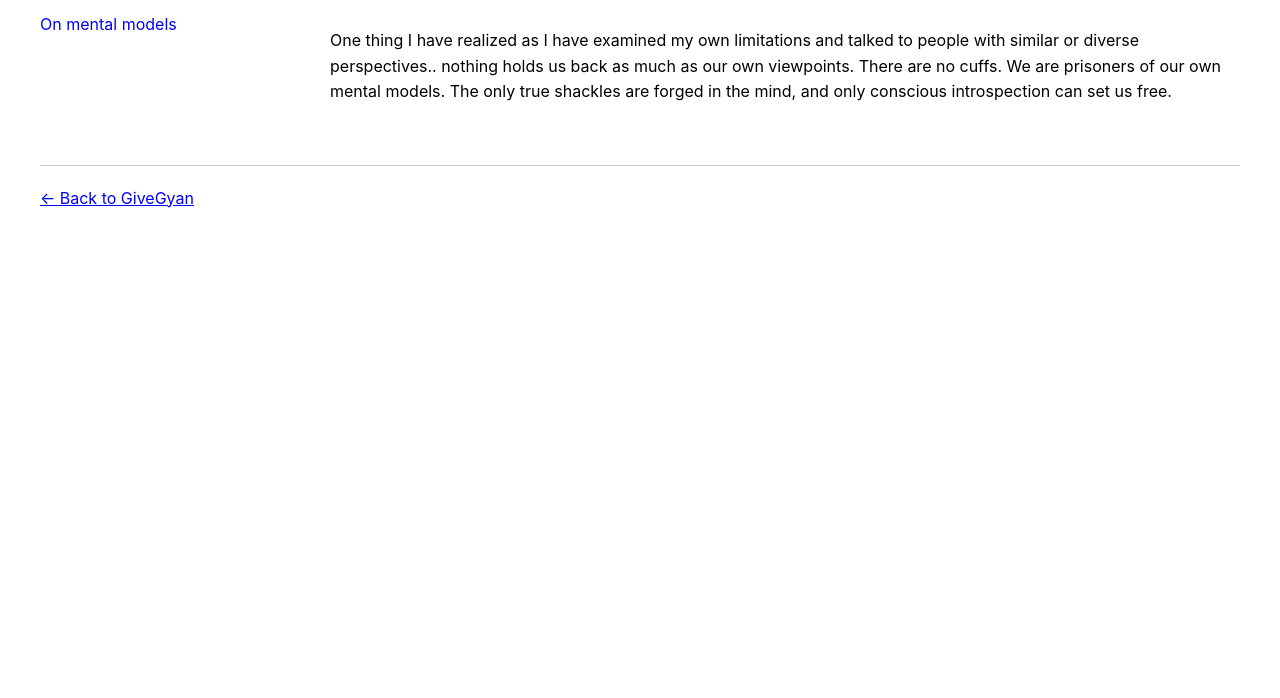
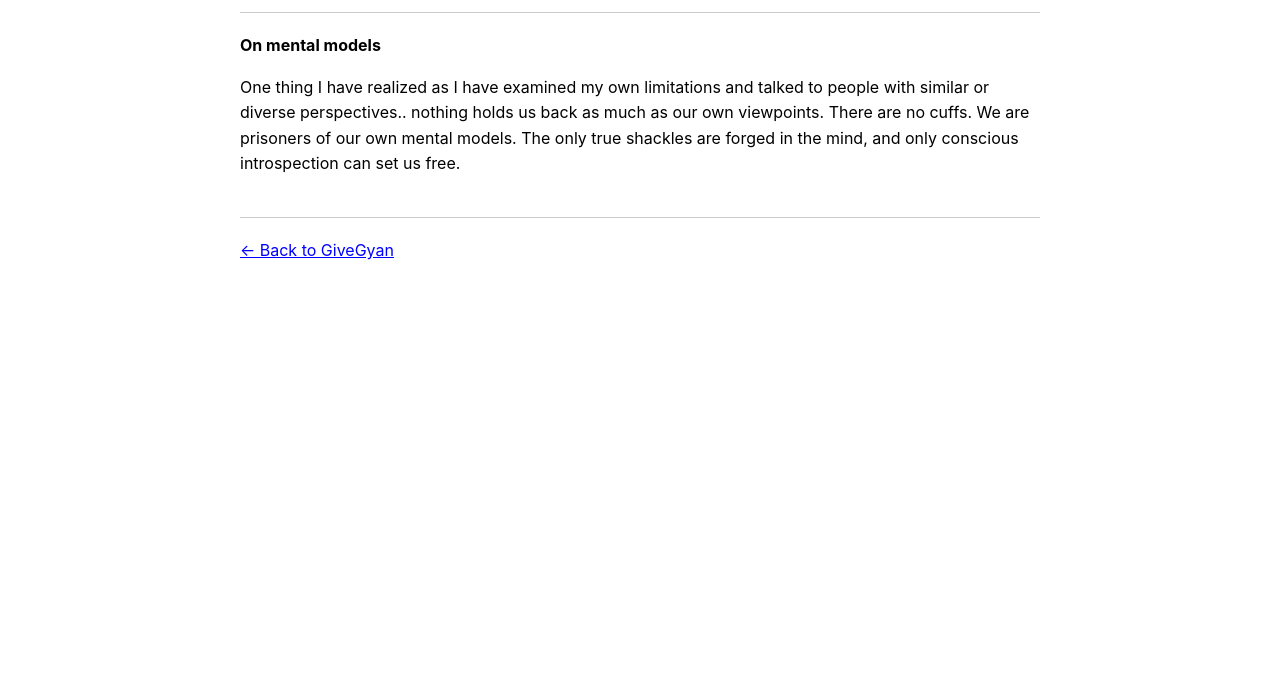
Before and after one commit to peeyushr/givegyan.com, a plain HTML site: page life.html in a window 1280 px wide. Shown: the part 102-800 px from the top of the page. Drawn offline with Linux system fonts and the light colour scheme.

Commit message:
Hide TOC sections while keeping HTML structure

```diff
--- a/life.html
+++ b/life.html
@@ -8,7 +8,7 @@
         body {
             font-family: -apple-system, BlinkMacSystemFont, "Segoe UI", Roboto, Helvetica, Arial, sans-serif;
             line-height: 1.6;
-            max-width: 1200px;
+            max-width: 800px;
             margin: 0 auto;
             padding: 20px;
         }
@@ -20,53 +20,44 @@
             border-top: 1px solid #ccc;
             margin: 20px 0;
         }
-        .container {
-            display: flex;
-            gap: 40px;
+        .headers {
+            margin-bottom: 20px;
+            display: none;
         }
-        .toc {
-            width: 250px;
-            flex-shrink: 0;
-            position: sticky;
-            top: 20px;
-            height: fit-content;
-        }
-        .content {
-            flex-grow: 1;
-        }
-        .toc ul {
-            list-style: none;
-            padding: 0;
+        .headers ul {
+            padding-left: 20px;
             margin: 0;
         }
-        .toc li {
+        .headers li {
             margin-bottom: 10px;
         }
-        .toc a {
+        .headers a {
             text-decoration: none;
         }
         .section {
             margin-bottom: 40px;
         }
-        .section h2 {
-            margin-top: 0;
+        .section b {
+            display: block;
+            margin-bottom: 10px;
         }
     </style>
 </head>
 <body>
     <h1><b>Life</b></h1>
 
-    <div class="container">
-        <div class="toc">
+    <div class="headers">
         <ul>
             <li><a href="#mental-models">On mental models</a></li>
         </ul>
     </div>
 
+    <hr>
+
     <div class="content">
         <div id="mental-models" class="section">
+            <b>On mental models</b>
             <p>One thing I have realized as I have examined my own limitations and talked to people with similar or diverse perspectives.. nothing holds us back as much as our own viewpoints. There are no cuffs. We are prisoners of our own mental models. The only true shackles are forged in the mind, and only conscious introspection can set us free.</p>
-            </div>
         </div>
     </div>
 
```
Also changed, not shown: work.html (+67 -1 lines). Lines whose indentation alone changed are shown as unchanged.
